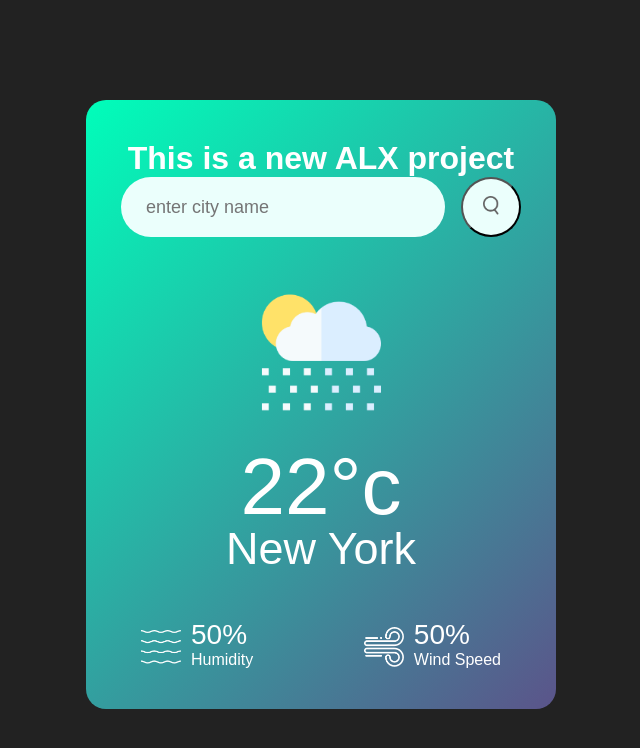
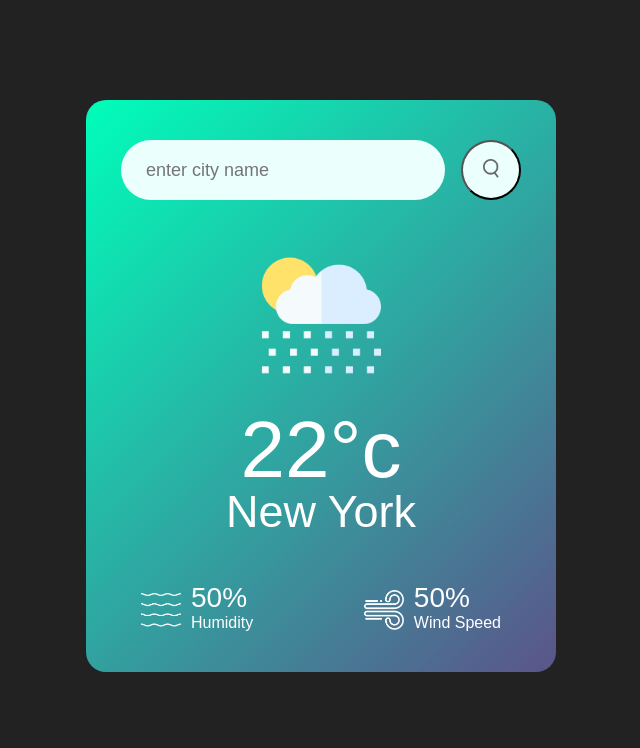
Before and after one commit to AyoolaDare/Weather-app, a plain HTML site: page index.html in a window 1280 px wide. Shown: the whole page, without its empty margins (319-959 px from the left). Drawn offline with Linux system fonts and the light colour scheme.

Commit message:
New commit back

```diff
--- a/index.html
+++ b/index.html
@@ -8,9 +8,6 @@
 </head>
 <body>
     <div class="card">
-        <div class="carde">
-            <h1 align="center">This is a new ALX project</h1>
-          </div>
         <div class="search">
             <input type="text" id="searchBox" placeholder="enter city name" spellcheck="false">
             <button id="searchBtn"><img src="images/search.png"></button>
--- a/style.css
+++ b/style.css
@@ -9,11 +9,6 @@ body{
     background: #222;
 }
 
-.carde {
-  display: flex;
-  justify-content: center;
-  align-items: center;
-}
 
 .card{
     width: 90%;
```
